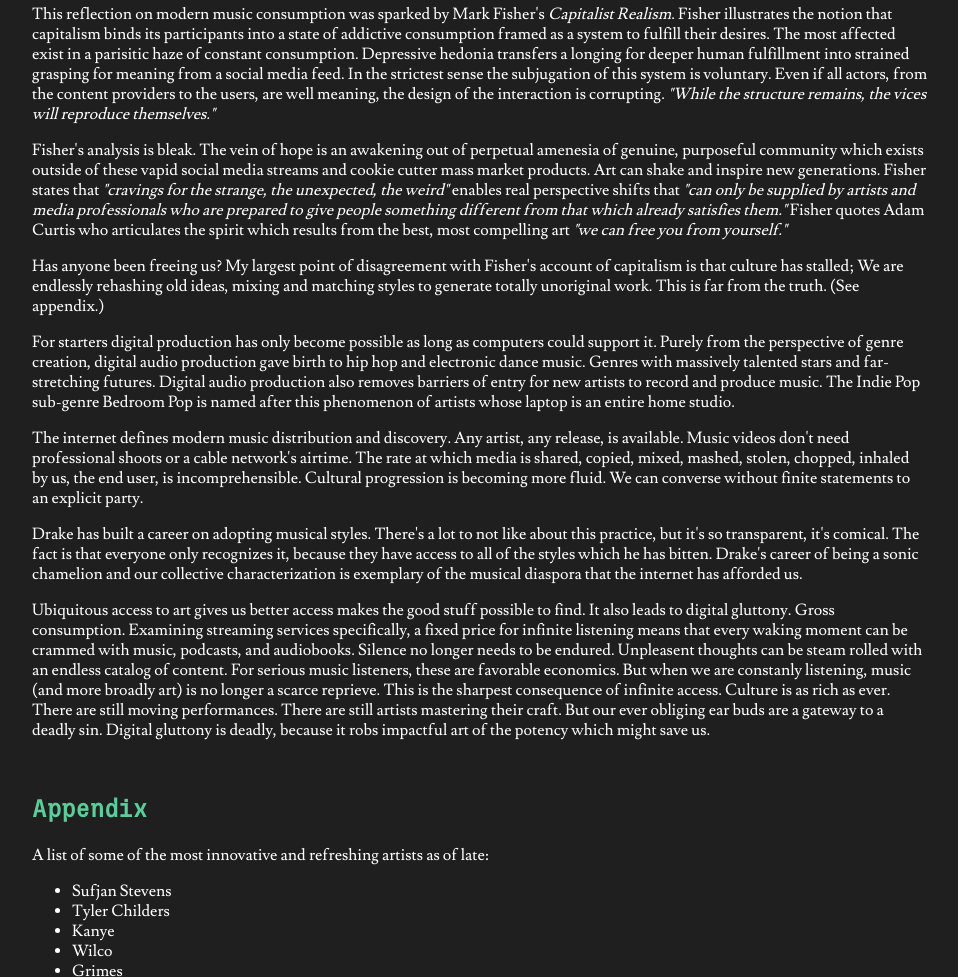
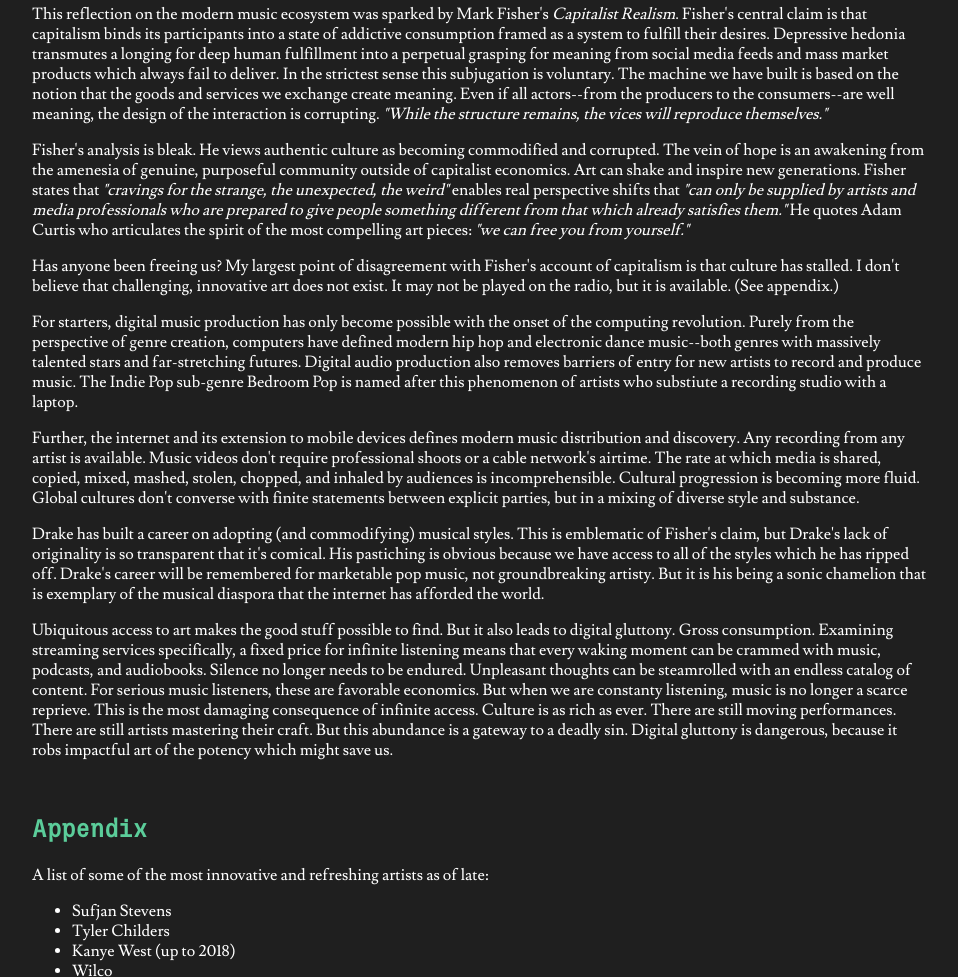
Before and after one commit to matthewgunther/etbh, an Eleventy site: page src/posts/digital_gluttony.md in a window 1280 px wide. Shown: the part 257-1234 px from the top of the page, without its empty margins (160-1118 px from the left). Built offline with nearby package versions, Linux system fonts and the light colour scheme; Eleventy itself is replaced by a stand-in of ours; files that its build step writes are made by us from their sources.

Commit message:
new-music. revise

```diff
--- a/src/posts/digital_gluttony.md
+++ b/src/posts/digital_gluttony.md
@@ -5,19 +5,20 @@
 post_date: "August 14, 2024"
 ---
 
-This reflection on modern music consumption was sparked by Mark Fisher's *Capitalist Realism*. Fisher illustrates the notion that capitalism binds its participants into a state of addictive consumption framed as a system to fulfill their desires. The most affected exist in a parisitic haze of constant consumption. Depressive hedonia transfers a longing for deeper human fulfillment into strained grasping for meaning from a social media feed. In the strictest sense the subjugation of this system is voluntary. Even if all actors, from the content providers to the users, are well meaning, the design of the interaction is corrupting. *"While the structure remains, the vices will reproduce themselves."*
+This reflection on the modern music ecosystem was sparked by Mark Fisher's *Capitalist Realism*. Fisher's central claim is that capitalism binds its participants into a state of addictive consumption framed as a system to fulfill their desires. Depressive hedonia transmutes a longing for deep human fulfillment into a perpetual grasping for meaning from social media feeds and mass market products which always fail to deliver. In the strictest sense this subjugation is voluntary. The machine we have built is based on the notion that the goods and services we exchange create meaning. Even if all actors--from the producers to the consumers--are well meaning, the design of the interaction is corrupting. *"While the structure remains, the vices will reproduce themselves."*
 
-Fisher's analysis is bleak. The vein of hope is an awakening out of perpetual amenesia of genuine, purposeful community which exists outside of these vapid social media streams and cookie cutter mass market products. Art can shake and inspire new generations. Fisher states that *"cravings for the strange, the unexpected, the weird"* enables real perspective shifts that *"can only be supplied by artists and media professionals who are prepared to give people something different from that which already satisfies them."* Fisher quotes Adam Curtis who articulates the spirit which results from the best, most compelling art *"we can free you from yourself."*
+Fisher's analysis is bleak. He views authentic culture as becoming commodified and corrupted. The vein of hope is an awakening from the amenesia of genuine, purposeful community outside of capitalist economics. Art can shake and inspire new generations. Fisher states that *"cravings for the strange, the unexpected, the weird"* enables real perspective shifts that *"can only be supplied by artists and media professionals who are prepared to give people something different from that which already satisfies them."* He quotes Adam Curtis who articulates the spirit of the most compelling art pieces: *"we can free you from yourself."*
 
-Has anyone been freeing us? My largest point of disagreement with Fisher's account of capitalism is that culture has stalled; We are endlessly rehashing old ideas, mixing and matching styles to generate totally unoriginal work. This is far from the truth. (See appendix.)
+Has anyone been freeing us? My largest point of disagreement with Fisher's account of capitalism is that culture has stalled. I don't believe that challenging, innovative art does not exist. It may not be played on the radio, but it is available. (See appendix.)
 
-For starters digital production has only become possible as long as computers could support it. Purely from the perspective of genre creation, digital audio production gave birth to hip hop and electronic dance music. Genres with massively talented stars and far-stretching futures. Digital audio production also removes barriers of entry for new artists to record and produce music. The Indie Pop sub-genre Bedroom Pop is named after this phenomenon of artists whose laptop is an entire home studio.
+For starters, digital music production has only become possible with the onset of the computing revolution. Purely from the perspective of genre creation, computers have defined modern hip hop and electronic dance music--both genres with massively talented stars and far-stretching futures. Digital audio production also removes barriers of entry for new artists to record and produce music. The Indie Pop sub-genre Bedroom Pop is named after this phenomenon of artists who substiute a recording studio with a laptop.
 
-The internet defines modern music distribution and discovery. Any artist, any release, is available. Music videos don't need professional shoots or a cable network's airtime. The rate at which media is shared, copied, mixed, mashed, stolen, chopped, inhaled by us, the end user, is incomprehensible. Cultural progression is becoming more fluid. We can converse without finite statements to an explicit party.
+Further, the internet and its extension to mobile devices defines modern music distribution and discovery. Any recording from any artist is available. Music videos don't require professional shoots or a cable network's airtime. The rate at which media is shared, copied, mixed, mashed, stolen, chopped, and inhaled by audiences is incomprehensible. Cultural progression is becoming more fluid. Global cultures don't converse with finite statements between explicit parties, but in a mixing of diverse style and substance.
 
-Drake has built a career on adopting musical styles. There's a lot to not like about this practice, but it's so transparent, it's comical. The fact is that everyone only recognizes it, because they have access to all of the styles which he has bitten. Drake's career of being a sonic chamelion and our collective characterization is exemplary of the musical diaspora that the internet has afforded us.
+Drake has built a career on adopting (and commodifying) musical styles. This is emblematic of Fisher's claim, but Drake's lack of originality is so transparent that it's comical. His pastiching is obvious because we have access to all of the styles which he has ripped off. Drake's career will be remembered for marketable pop music, not groundbreaking artisty. But it is his being a sonic chamelion that is exemplary of the musical diaspora that the internet has afforded the world.
 
-Ubiquitous access to art gives us better access makes the good stuff possible to find. It also leads to digital gluttony. Gross consumption. Examining streaming services specifically, a fixed price for infinite listening means that every waking moment can be crammed with music, podcasts, and audiobooks. Silence no longer needs to be endured. Unpleasent thoughts can be steam rolled with an endless catalog of content. For serious music listeners, these are favorable economics. But when we are constanly listening, music (and more broadly art) is no longer a scarce reprieve. This is the sharpest consequence of infinite access. Culture is as rich as ever. There are still moving performances. There are still artists mastering their craft. But our ever obliging ear buds are a gateway to a deadly sin. Digital gluttony is deadly, because it robs impactful art of the potency which might save us.
+Ubiquitous access to art makes the good stuff possible to find. But it also leads to digital gluttony. Gross consumption. Examining streaming services specifically, a fixed price for infinite listening means that every waking moment can be crammed with music, podcasts, and audiobooks. Silence no longer needs to be endured. Unpleasant thoughts can be steamrolled with an endless catalog of content. For serious music listeners, these are favorable economics. But when we are constanty listening, music is no longer a scarce reprieve. This is the most damaging consequence of infinite access. Culture is as rich as ever. There are still moving performances. There are still artists mastering their craft. But
+this abundance is a gateway to a deadly sin. Digital gluttony is dangerous, because it robs impactful art of the potency which might save us.
 
 </br>
 
@@ -27,7 +28,7 @@
 
 - Sufjan Stevens
 - Tyler Childers
-- Kanye
+- Kanye West (up to 2018)
 - Wilco
 - Grimes
 - Car Seat Headrest
```
